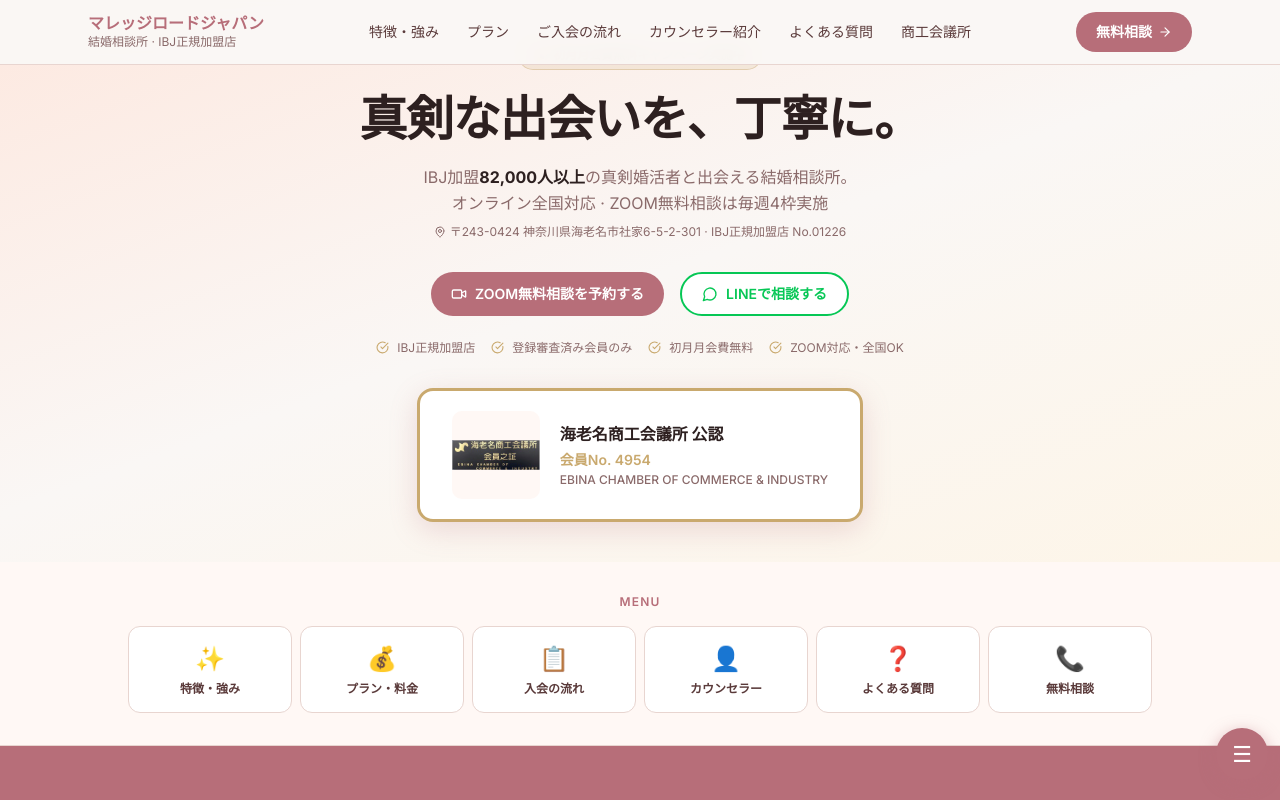
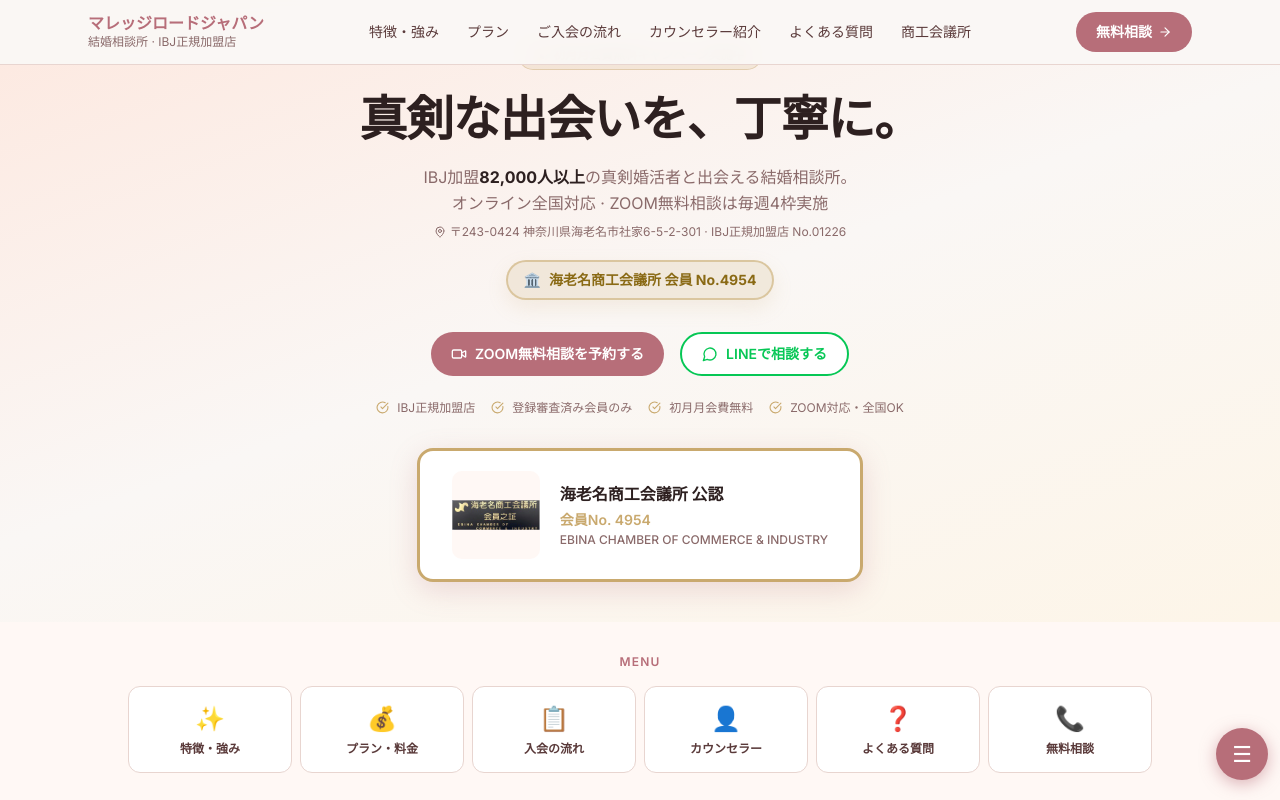
Before and after one commit to fyoneyone9-cyber/marriage-road-site, a Next.js app: page / in a window 1280 px wide. Shown: the top 800 px of the page. Built offline with nearby package versions, Linux system fonts and the light colour scheme.

Commit message:
feat: highlight chamber number in hero

```diff
--- a/src/app/page.tsx
+++ b/src/app/page.tsx
@@ -282,10 +282,20 @@
             オンライン全国対応 · ZOOM無料相談は毎週4枠実施
           </p>
 
-          <p className="text-xs mb-8" style={{ color: MUTED }}>
+          <p className="text-xs mb-5" style={{ color: MUTED }}>
             <MapPin size={12} className="inline mr-1" />
             〒243-0424 神奈川県海老名市社家6-5-2-301 · IBJ正規加盟店 No.01226
           </p>
+
+          <div className="mb-8 flex justify-center">
+            <div
+              className="inline-flex items-center gap-2 px-4 py-2 rounded-full text-sm font-bold"
+              style={{ background: 'rgba(201,169,110,0.18)', border: '2px solid rgba(201,169,110,0.55)', color: '#8a6a15', boxShadow: '0 8px 20px rgba(201,169,110,0.15)' }}
+            >
+              <span>🏛️</span>
+              海老名商工会議所 会員 No.4954
+            </div>
+          </div>
 
           <div className="flex flex-col sm:flex-row gap-4 justify-center">
             <a href="https://timerex.net/s/f.yoneyone9_d61f/e6c35fdf" target="_blank" rel="noopener noreferrer"
```
